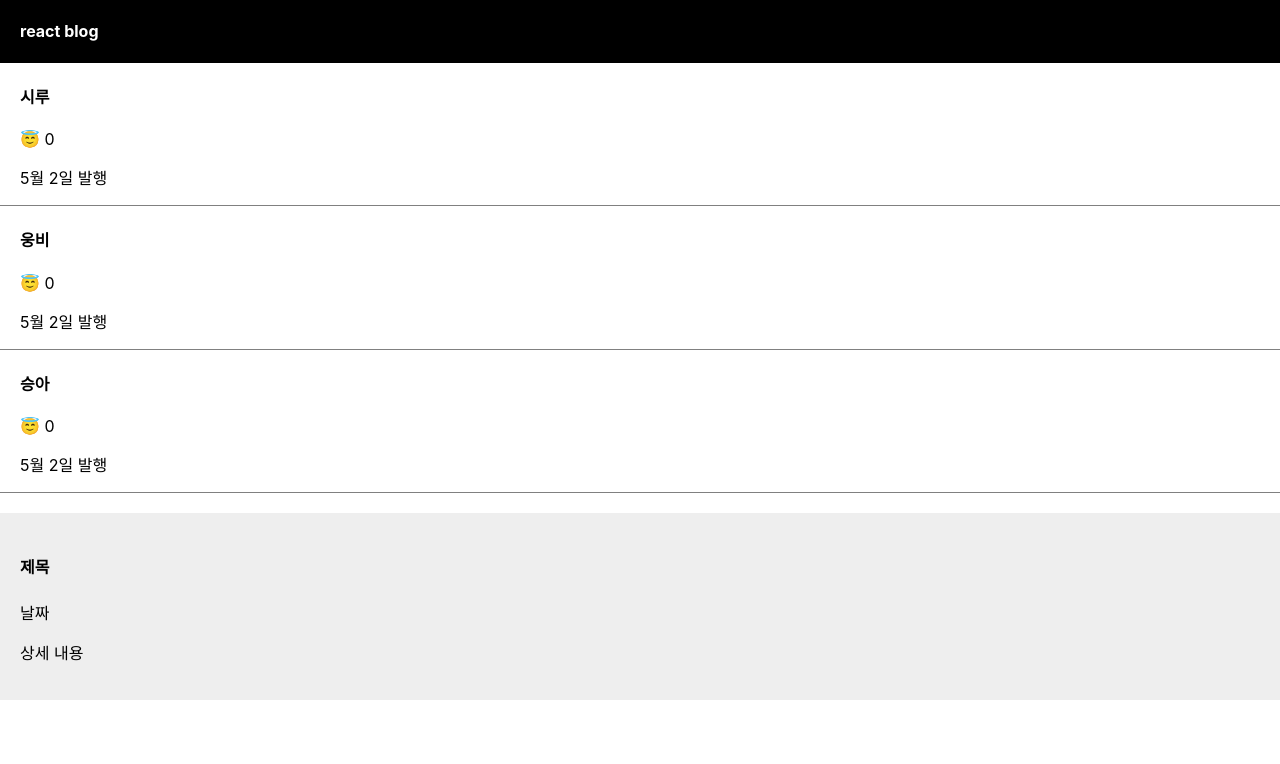
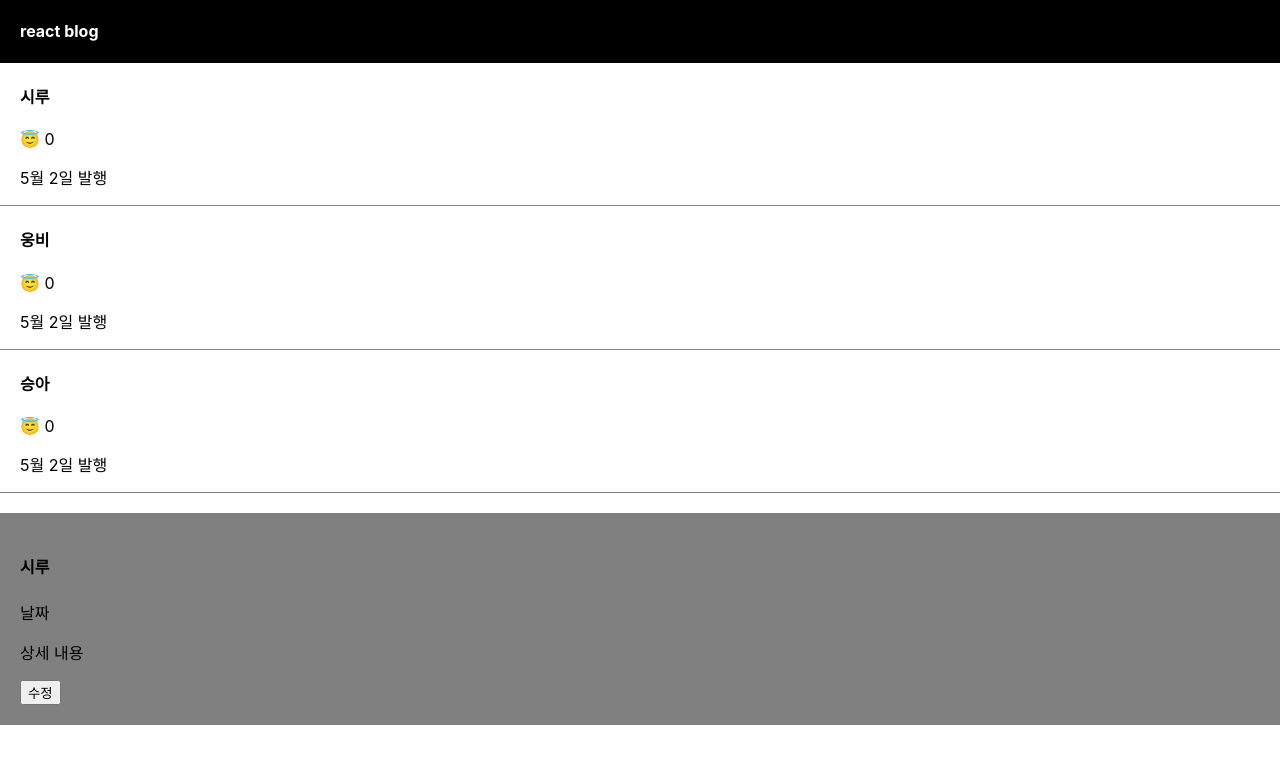
Before and after one commit to zo0ozzz/practice-react, a React (Create React App) app: page / in a window 1280 px wide. Both pictures are taken after a click on the element "시루". Shown: the top 764 px of the page. Built offline with nearby package versions, Linux system fonts and the light colour scheme.

Commit message:
props까지 습득!

```diff
--- a/src/App.js
+++ b/src/App.js
@@ -71,17 +71,29 @@ function App() {
         );
       })}
 
-      {modal ? <Modal /> : null}
+      {modal ? (
+        <Modal subject={[subject, setSubject]} backgroundColor={"gray"} />
+      ) : null}
     </div>
   );
 }
 
-function Modal() {
+function Modal(props) {
   return (
-    <div className="modal">
-      <h4>제목</h4>
+    <div className="modal" style={{ backgroundColor: props.backgroundColor }}>
+      <h4>{props.subject[0][0]}</h4>
       <p>날짜</p>
       <p>상세 내용</p>
+      <button
+        onClick={() => {
+          let copy = [...props.subject[0]];
+          copy[0] = "멍멍";
+
+          props.subject[1](copy);
+        }}
+      >
+        수정
+      </button>
     </div>
   );
 }
```
